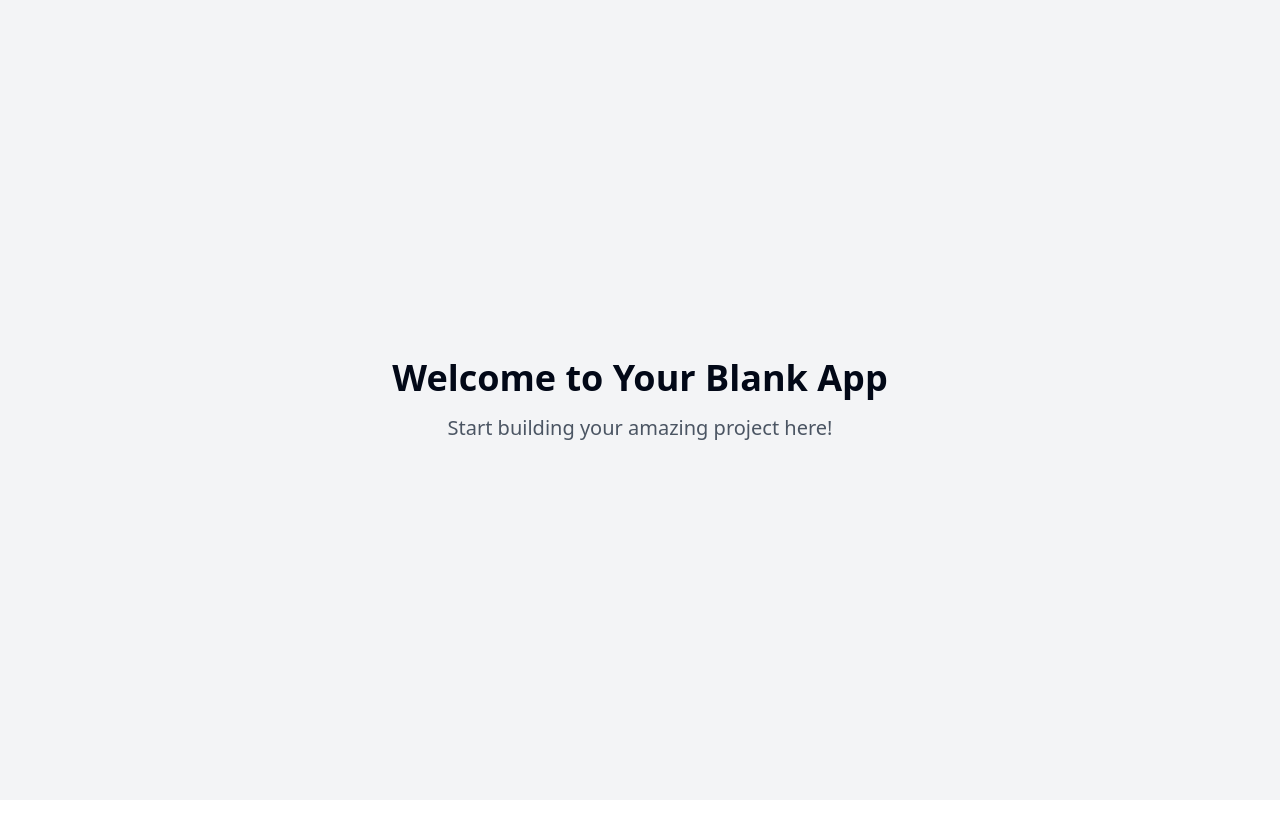
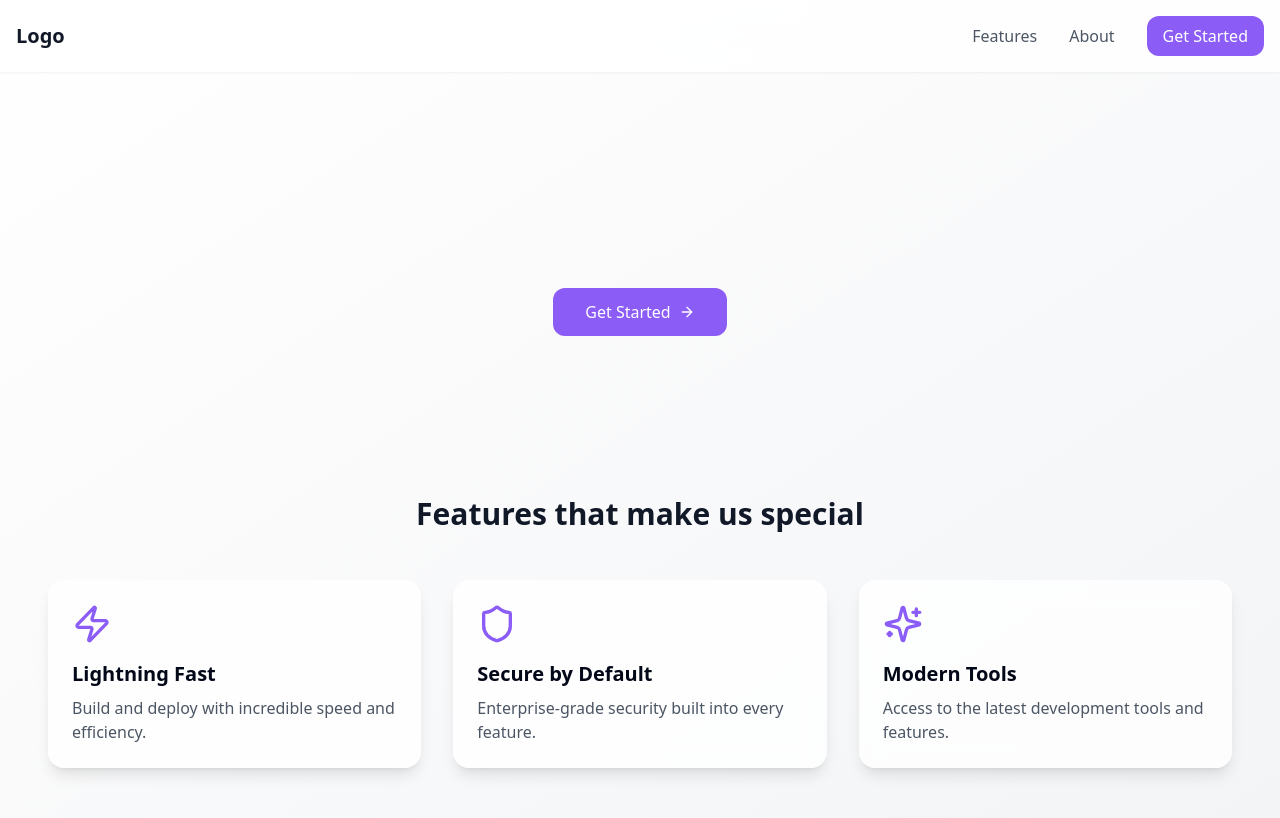
Before and after one commit to ichetanmittal/vivid-mirror-platform, a React (Vite) app: page / in a window 1280 px wide. Shown: the top 818 px of the page. Built offline with nearby package versions, Linux system fonts and the light colour scheme.

Commit message:
Implement xaults.com clone
This commit implements a clone of the website xaults.com.  The specific implementation details are not included in this commit message.

```diff
--- /dev/null
+++ b/src/components/ui/animated-text.tsx
@@ -0,0 +1,32 @@
+
+import React, { useEffect, useRef } from 'react';
+import { cn } from "@/lib/utils";
+
+interface AnimatedTextProps {
+  text: string;
+  delay?: number;
+  className?: string;
+}
+
+export const AnimatedText = ({ text, delay = 0, className }: AnimatedTextProps) => {
+  const elementRef = useRef<HTMLDivElement>(null);
+
+  useEffect(() => {
+    const element = elementRef.current;
+    if (element) {
+      element.style.animationDelay = `${delay}ms`;
+    }
+  }, [delay]);
+
+  return (
+    <div
+      ref={elementRef}
+      className={cn(
+        "opacity-0 animate-fade-up",
+        className
+      )}
+    >
+      {text}
+    </div>
+  );
+};
--- /dev/null
+++ b/src/components/ui/glass-card.tsx
@@ -0,0 +1,21 @@
+
+import React from 'react';
+import { cn } from "@/lib/utils";
+
+interface GlassCardProps extends React.HTMLAttributes<HTMLDivElement> {
+  children: React.ReactNode;
+}
+
+export const GlassCard = ({ children, className, ...props }: GlassCardProps) => {
+  return (
+    <div
+      className={cn(
+        "backdrop-blur-md bg-card/80 rounded-2xl p-6 shadow-lg transition-all duration-300 hover:shadow-xl hover:scale-[1.02]",
+        className
+      )}
+      {...props}
+    >
+      {children}
+    </div>
+  );
+};
--- /dev/null
+++ b/src/components/ui/nav-menu.tsx
@@ -0,0 +1,30 @@
+
+import React from 'react';
+import { cn } from "@/lib/utils";
+
+interface NavMenuProps {
+  className?: string;
+}
+
+export const NavMenu = ({ className }: NavMenuProps) => {
+  return (
+    <nav className={cn("fixed top-0 left-0 right-0 z-50 backdrop-blur-md bg-white/80 shadow-sm", className)}>
+      <div className="container mx-auto px-4 py-4 flex items-center justify-between">
+        <a href="/" className="text-xl font-semibold text-gray-900">
+          Logo
+        </a>
+        <div className="flex items-center space-x-8">
+          <a href="#features" className="text-gray-600 hover:text-gray-900 transition-colors">
+            Features
+          </a>
+          <a href="#about" className="text-gray-600 hover:text-gray-900 transition-colors">
+            About
+          </a>
+          <button className="bg-primary px-4 py-2 rounded-lg text-white hover:bg-primary/90 transition-colors">
+            Get Started
+          </button>
+        </div>
+      </div>
+    </nav>
+  );
+};
--- a/src/index.css
+++ b/src/index.css
@@ -1,3 +1,4 @@
+
 @tailwind base;
 @tailwind components;
 @tailwind utilities;
@@ -6,96 +7,40 @@
   :root {
     --background: 0 0% 100%;
     --foreground: 222.2 84% 4.9%;
-
     --card: 0 0% 100%;
     --card-foreground: 222.2 84% 4.9%;
-
     --popover: 0 0% 100%;
     --popover-foreground: 222.2 84% 4.9%;
-
-    --primary: 222.2 47.4% 11.2%;
+    --primary: 262.1 83.3% 57.8%;
     --primary-foreground: 210 40% 98%;
-
     --secondary: 210 40% 96.1%;
     --secondary-foreground: 222.2 47.4% 11.2%;
-
     --muted: 210 40% 96.1%;
     --muted-foreground: 215.4 16.3% 46.9%;
-
     --accent: 210 40% 96.1%;
     --accent-foreground: 222.2 47.4% 11.2%;
-
     --destructive: 0 84.2% 60.2%;
     --destructive-foreground: 210 40% 98%;
-
     --border: 214.3 31.8% 91.4%;
     --input: 214.3 31.8% 91.4%;
     --ring: 222.2 84% 4.9%;
-
-    --radius: 0.5rem;
-
-    --sidebar-background: 0 0% 98%;
-
-    --sidebar-foreground: 240 5.3% 26.1%;
-
-    --sidebar-primary: 240 5.9% 10%;
-
-    --sidebar-primary-foreground: 0 0% 98%;
-
-    --sidebar-accent: 240 4.8% 95.9%;
-
-    --sidebar-accent-foreground: 240 5.9% 10%;
-
-    --sidebar-border: 220 13% 91%;
-
-    --sidebar-ring: 217.2 91.2% 59.8%;
+    --radius: 0.75rem;
   }
 
-  .dark {
-    --background: 222.2 84% 4.9%;
-    --foreground: 210 40% 98%;
-
-    --card: 222.2 84% 4.9%;
-    --card-foreground: 210 40% 98%;
-
-    --popover: 222.2 84% 4.9%;
-    --popover-foreground: 210 40% 98%;
-
-    --primary: 210 40% 98%;
-    --primary-foreground: 222.2 47.4% 11.2%;
-
-    --secondary: 217.2 32.6% 17.5%;
-    --secondary-foreground: 210 40% 98%;
-
-    --muted: 217.2 32.6% 17.5%;
-    --muted-foreground: 215 20.2% 65.1%;
-
-    --accent: 217.2 32.6% 17.5%;
-    --accent-foreground: 210 40% 98%;
-
-    --destructive: 0 62.8% 30.6%;
-    --destructive-foreground: 210 40% 98%;
-
-    --border: 217.2 32.6% 17.5%;
-    --input: 217.2 32.6% 17.5%;
-    --ring: 212.7 26.8% 83.9%;
-    --sidebar-background: 240 5.9% 10%;
-    --sidebar-foreground: 240 4.8% 95.9%;
-    --sidebar-primary: 224.3 76.3% 48%;
-    --sidebar-primary-foreground: 0 0% 100%;
-    --sidebar-accent: 240 3.7% 15.9%;
-    --sidebar-accent-foreground: 240 4.8% 95.9%;
-    --sidebar-border: 240 3.7% 15.9%;
-    --sidebar-ring: 217.2 91.2% 59.8%;
-  }
-}
-
-@layer base {
   * {
-    @apply border-border;
+    @apply border-border antialiased;
   }
 
   body {
     @apply bg-background text-foreground;
+    font-feature-settings: "rlig" 1, "calt" 1;
+  }
+
+  ::selection {
+    @apply bg-primary/20;
   }
 }
+
+.glass-effect {
+  @apply backdrop-blur-md bg-white/80;
+}
--- a/src/pages/Index.tsx
+++ b/src/pages/Index.tsx
@@ -1,12 +1,65 @@
-// Update this page (the content is just a fallback if you fail to update the page)
+
+import React from 'react';
+import { NavMenu } from '@/components/ui/nav-menu';
+import { AnimatedText } from '@/components/ui/animated-text';
+import { GlassCard } from '@/components/ui/glass-card';
+import { ArrowRight, Zap, Shield, Sparkles } from 'lucide-react';
 
 const Index = () => {
   return (
-    <div className="min-h-screen flex items-center justify-center bg-gray-100">
-      <div className="text-center">
-        <h1 className="text-4xl font-bold mb-4">Welcome to Your Blank App</h1>
-        <p className="text-xl text-gray-600">Start building your amazing project here!</p>
-      </div>
+    <div className="min-h-screen bg-gradient-to-br from-white to-secondary">
+      <NavMenu />
+
+      {/* Hero Section */}
+      <section className="pt-32 pb-20 px-4">
+        <div className="container mx-auto text-center">
+          <AnimatedText
+            text="Build Better Software"
+            className="text-5xl md:text-6xl font-bold text-gray-900 mb-6"
+          />
+          <AnimatedText
+            text="Premium development tools for modern teams"
+            className="text-xl text-gray-600 mb-12"
+            delay={200}
+          />
+          <button className="bg-primary hover:bg-primary/90 text-white px-8 py-3 rounded-lg inline-flex items-center space-x-2 transition-all hover:scale-105">
+            <span>Get Started</span>
+            <ArrowRight className="w-4 h-4" />
+          </button>
+        </div>
+      </section>
+
+      {/* Features Section */}
+      <section className="py-20 px-4" id="features">
+        <div className="container mx-auto">
+          <h2 className="text-3xl font-bold text-center text-gray-900 mb-12">
+            Features that make us special
+          </h2>
+          <div className="grid md:grid-cols-3 gap-8">
+            <GlassCard>
+              <Zap className="w-10 h-10 text-primary mb-4" />
+              <h3 className="text-xl font-semibold mb-2">Lightning Fast</h3>
+              <p className="text-gray-600">
+                Build and deploy with incredible speed and efficiency.
+              </p>
+            </GlassCard>
+            <GlassCard>
+              <Shield className="w-10 h-10 text-primary mb-4" />
+              <h3 className="text-xl font-semibold mb-2">Secure by Default</h3>
+              <p className="text-gray-600">
+                Enterprise-grade security built into every feature.
+              </p>
+            </GlassCard>
+            <GlassCard>
+              <Sparkles className="w-10 h-10 text-primary mb-4" />
+              <h3 className="text-xl font-semibold mb-2">Modern Tools</h3>
+              <p className="text-gray-600">
+                Access to the latest development tools and features.
+              </p>
+            </GlassCard>
+          </div>
+        </div>
+      </section>
     </div>
   );
 };
--- a/tailwind.config.ts
+++ b/tailwind.config.ts
@@ -1,3 +1,4 @@
+
 import type { Config } from "tailwindcss";
 
 export default {
@@ -12,85 +13,73 @@ export default {
   theme: {
     container: {
       center: true,
-			padding: '2rem',
+      padding: "2rem",
       screens: {
-				'2xl': '1400px'
-			}
+        "2xl": "1400px",
+      },
     },
     extend: {
       colors: {
-				border: 'hsl(var(--border))',
-				input: 'hsl(var(--input))',
-				ring: 'hsl(var(--ring))',
-				background: 'hsl(var(--background))',
-				foreground: 'hsl(var(--foreground))',
+        border: "hsl(var(--border))",
+        input: "hsl(var(--input))",
+        ring: "hsl(var(--ring))",
+        background: "hsl(var(--background))",
+        foreground: "hsl(var(--foreground))",
         primary: {
-					DEFAULT: 'hsl(var(--primary))',
-					foreground: 'hsl(var(--primary-foreground))'
+          DEFAULT: "#8B5CF6",
+          foreground: "#FFFFFF",
         },
         secondary: {
-					DEFAULT: 'hsl(var(--secondary))',
-					foreground: 'hsl(var(--secondary-foreground))'
+          DEFAULT: "#F3F4F6",
+          foreground: "#1F2937",
         },
         destructive: {
-					DEFAULT: 'hsl(var(--destructive))',
-					foreground: 'hsl(var(--destructive-foreground))'
+          DEFAULT: "hsl(var(--destructive))",
+          foreground: "hsl(var(--destructive-foreground))",
         },
         muted: {
-					DEFAULT: 'hsl(var(--muted))',
-					foreground: 'hsl(var(--muted-foreground))'
+          DEFAULT: "#F3F4F6",
+          foreground: "#6B7280",
         },
         accent: {
-					DEFAULT: 'hsl(var(--accent))',
-					foreground: 'hsl(var(--accent-foreground))'
-				},
-				popover: {
-					DEFAULT: 'hsl(var(--popover))',
-					foreground: 'hsl(var(--popover-foreground))'
+          DEFAULT: "#F9FAFB",
+          foreground: "#111827",
         },
         card: {
-					DEFAULT: 'hsl(var(--card))',
-					foreground: 'hsl(var(--card-foreground))'
+          DEFAULT: "rgba(255, 255, 255, 0.8)",
+          foreground: "#1F2937",
         },
-				sidebar: {
-					DEFAULT: 'hsl(var(--sidebar-background))',
-					foreground: 'hsl(var(--sidebar-foreground))',
-					primary: 'hsl(var(--sidebar-primary))',
-					'primary-foreground': 'hsl(var(--sidebar-primary-foreground))',
-					accent: 'hsl(var(--sidebar-accent))',
-					'accent-foreground': 'hsl(var(--sidebar-accent-foreground))',
-					border: 'hsl(var(--sidebar-border))',
-					ring: 'hsl(var(--sidebar-ring))'
-				}
       },
       borderRadius: {
-				lg: 'var(--radius)',
-				md: 'calc(var(--radius) - 2px)',
-				sm: 'calc(var(--radius) - 4px)'
+        lg: "var(--radius)",
+        md: "calc(var(--radius) - 2px)",
+        sm: "calc(var(--radius) - 4px)",
       },
       keyframes: {
-				'accordion-down': {
-					from: {
-						height: '0'
+        "fade-up": {
+          "0%": {
+            opacity: "0",
+            transform: "translateY(20px)",
           },
-					to: {
-						height: 'var(--radix-accordion-content-height)'
-					}
+          "100%": {
+            opacity: "1",
+            transform: "translateY(0)",
           },
-				'accordion-up': {
-					from: {
-						height: 'var(--radix-accordion-content-height)'
         },
-					to: {
-						height: '0'
-					}
-				}
+        "fade-in": {
+          "0%": {
+            opacity: "0",
+          },
+          "100%": {
+            opacity: "1",
+          },
+        },
       },
       animation: {
-				'accordion-down': 'accordion-down 0.2s ease-out',
-				'accordion-up': 'accordion-up 0.2s ease-out'
-			}
-		}
+        "fade-up": "fade-up 0.5s ease-out",
+        "fade-in": "fade-in 0.3s ease-out",
+      },
+    },
   },
   plugins: [require("tailwindcss-animate")],
 } satisfies Config;
```
Lines whose indentation alone changed are shown as unchanged.
